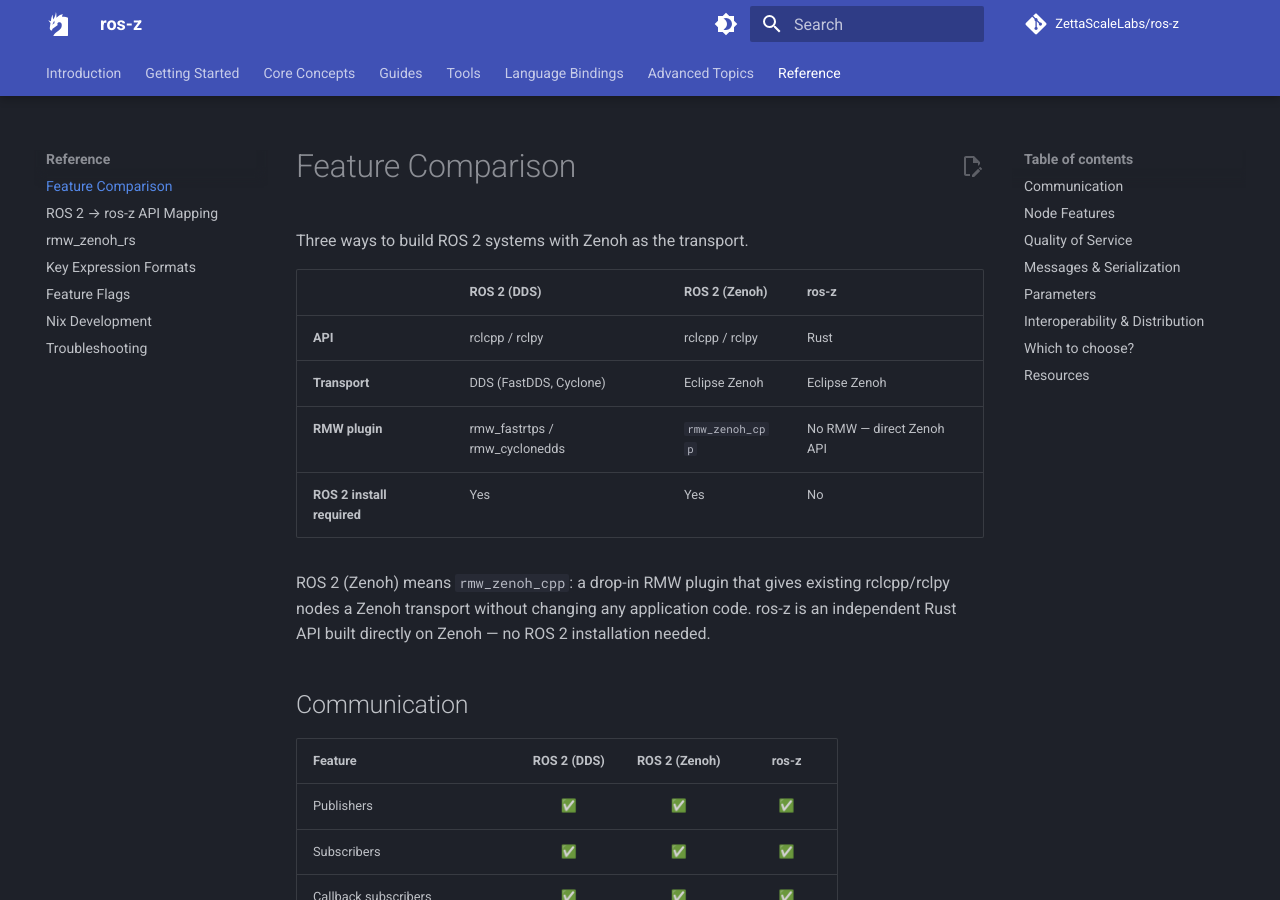
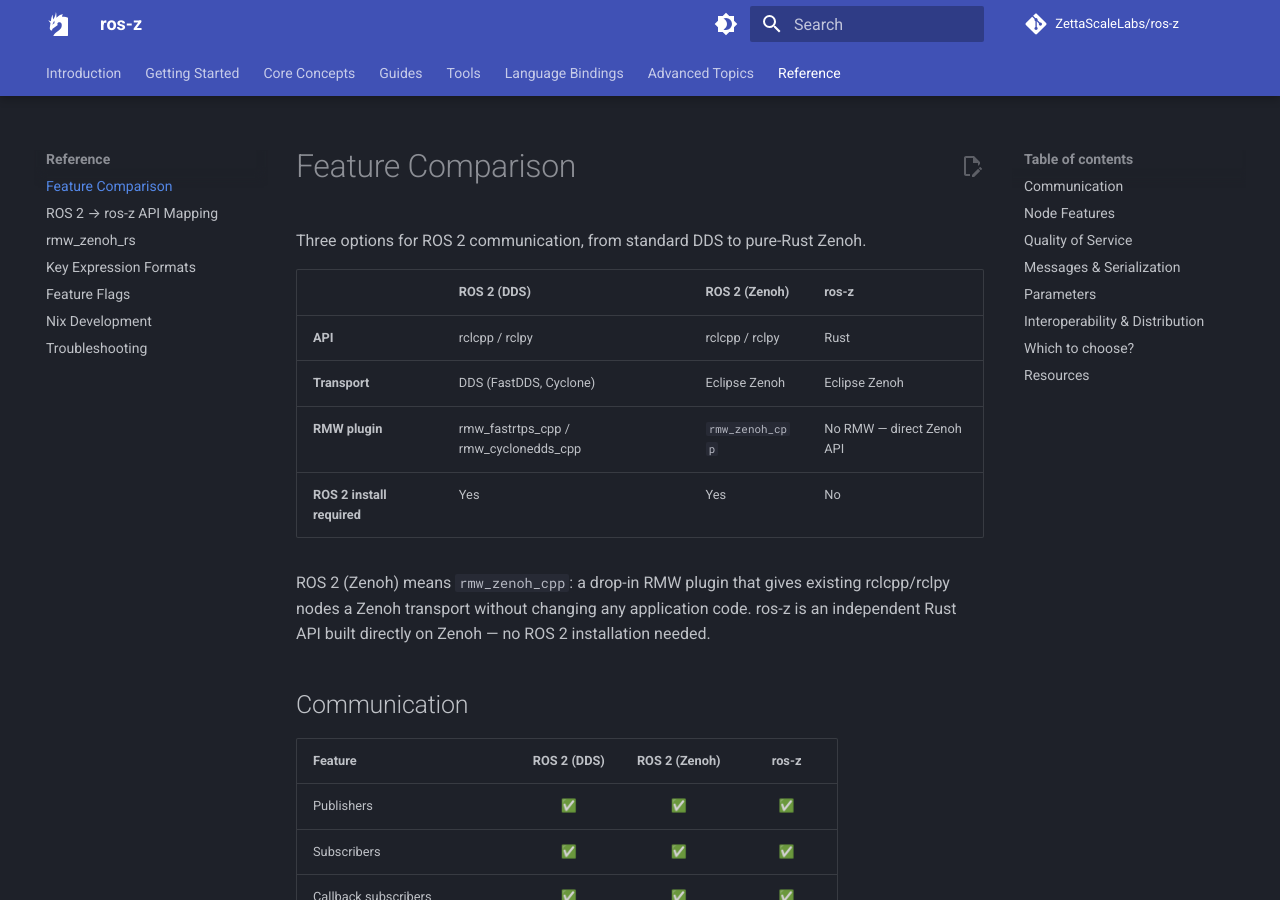
Before and after one commit to ZettaScaleLabs/ros-z, an MkDocs documentation site: the page built from docs/reference/feature-comparison.md, in a window 1280 px wide and 900 px high. Built offline with MkDocs 1.6.1 and Material for MkDocs 9.7.7, drawn with Linux system fonts in a browser that asks for light colours; comment, search, counter and statistics services are not loaded.

Commit message:
fix(comparison): correct intro text and RMW plugin names

```diff
--- a/docs/reference/feature-comparison.md
+++ b/docs/reference/feature-comparison.md
@@ -1,12 +1,12 @@
 # Feature Comparison
 
-Three ways to build ROS 2 systems with Zenoh as the transport.
+Three options for ROS 2 communication, from standard DDS to pure-Rust Zenoh.
 
 | | ROS 2 (DDS) | ROS 2 (Zenoh) | ros-z |
 |-|-------------|---------------|-------|
 | **API** | rclcpp / rclpy | rclcpp / rclpy | Rust |
 | **Transport** | DDS (FastDDS, Cyclone) | Eclipse Zenoh | Eclipse Zenoh |
-| **RMW plugin** | rmw_fastrtps / rmw_cyclonedds | `rmw_zenoh_cpp` | No RMW — direct Zenoh API |
+| **RMW plugin** | rmw_fastrtps_cpp / rmw_cyclonedds_cpp | `rmw_zenoh_cpp` | No RMW — direct Zenoh API |
 | **ROS 2 install required** | Yes | Yes | No |
 
 ROS 2 (Zenoh) means `rmw_zenoh_cpp`: a drop-in RMW plugin that gives existing rclcpp/rclpy nodes a Zenoh transport without changing any application code. ros-z is an independent Rust API built directly on Zenoh — no ROS 2 installation needed.
```
